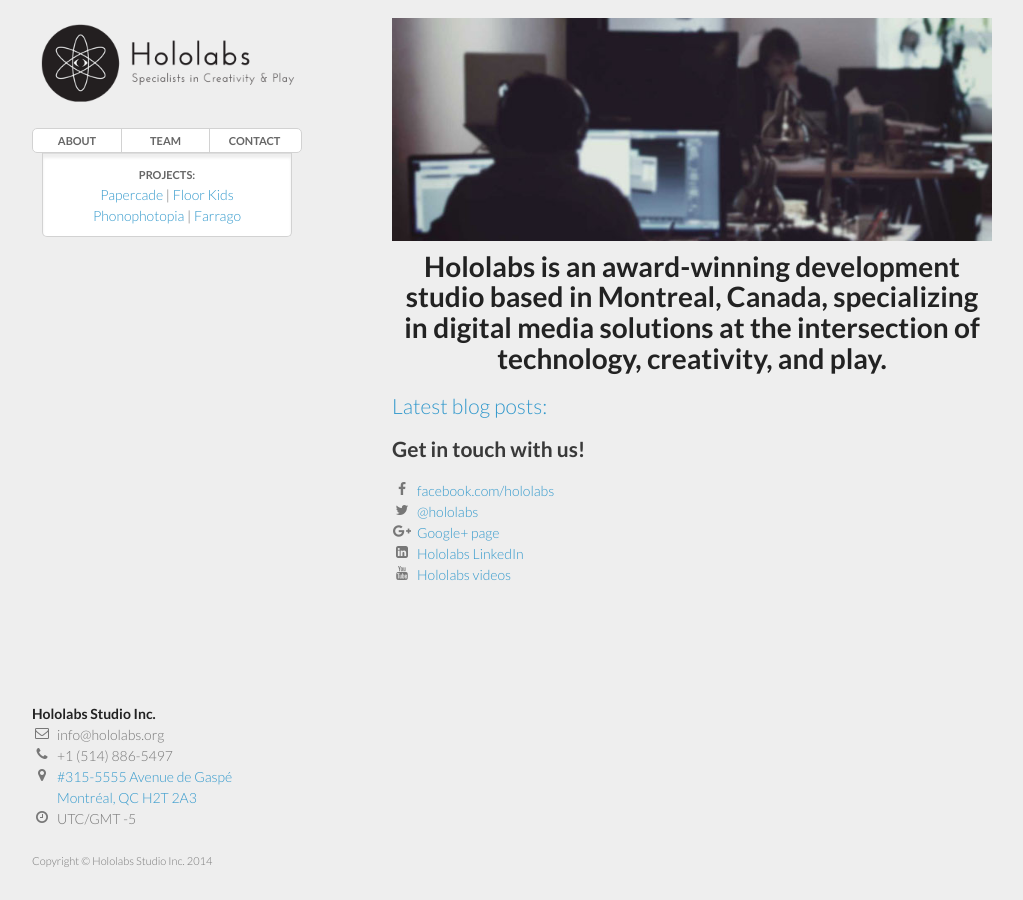
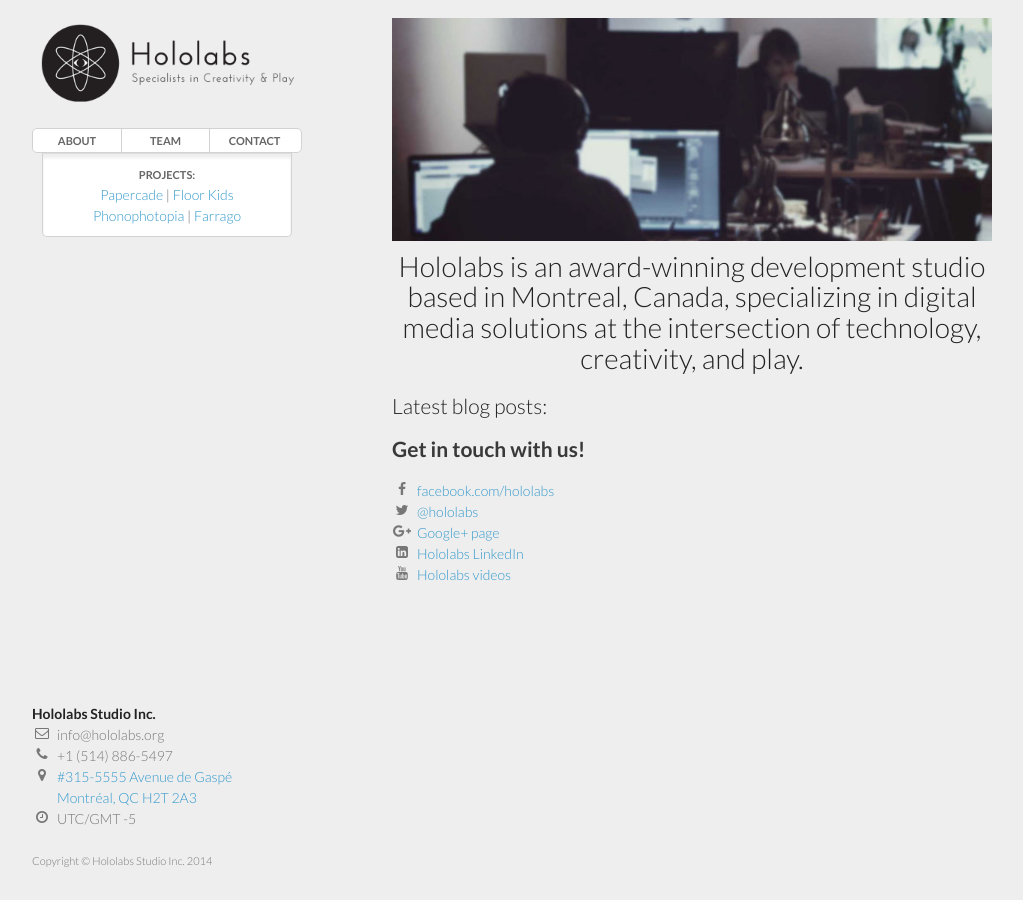
Before and after one commit to hololabs/hololabs.github.io, a Jekyll site: the page built from index.html, in a window 1280 px wide. Shown: the whole page, without its empty margins (128-1151 px from the left). Built offline with Jekyll 4.4.1, drawn with Linux system fonts in a browser that asks for light colours; nearby versions of some CDN libraries; Markdown is read by kramdown in place of the engine named in the settings.

Commit message:
truly the dumbest way to edit a site

```diff
--- a/css/styles.css
+++ b/css/styles.css
@@ -206,6 +206,16 @@ header #menu ul a strong {
   margin-right: auto;
   text-align: center;
   display: block;
+}
+
+
+.intro-text {
+  font-weight: 400;
+}
+
+.category a {
+  font-weight: normal;
+  color: #222;
 }
 
 
--- a/index.html
+++ b/index.html
@@ -12,17 +12,16 @@ images:
 
 <img class="banner" src="/images/welcome.jpg">
 
-<h1 align="center">
+<h1 class="intro-text" align="center">
 Hololabs is an award-winning development studio based in Montreal, Canada,
 specializing in digital media solutions at the intersection of technology,
 creativity, and play.
 </h1>
 
-<h2><a href="http://blog.hololabs.org">Latest blog posts:</a></h2>
+<h2 class="category"><a href="http://blog.hololabs.org">Latest blog posts:</a></h2>
 <div id="recent-posts"></div>
 
-<p>
-<h2>Get in touch with us!</h2>
+<h2 class="category">Get in touch with us!</h2>
 <ul class="fa-ul fontawesome-override">
 <li><i class="fa-li fa fa-facebook fa-fw"></i><a href="http://facebook.com/hololabs" target="_blank">facebook.com/hololabs</a></li>
 <li><i class="fa-li fa fa-twitter fa-fw"></i><a href="http://twitter.com/hololabs" target="_blank">@hololabs</a></li>
@@ -30,7 +29,6 @@ creativity, and play.
 <li><i class="fa-li fa fa-linkedin-square fa-fw"></i><a href="http://www.linkedin.com/company/1663921" target="_blank">Hololabs LinkedIn</a></li>
 <li><i class="fa-li fa fa-youtube fa-fw"></i><a href="http://www.youtube.com/user/hololabs" target="_blank">Hololabs videos</a></li>
 </ul>
-<p>
 
 
 
```
